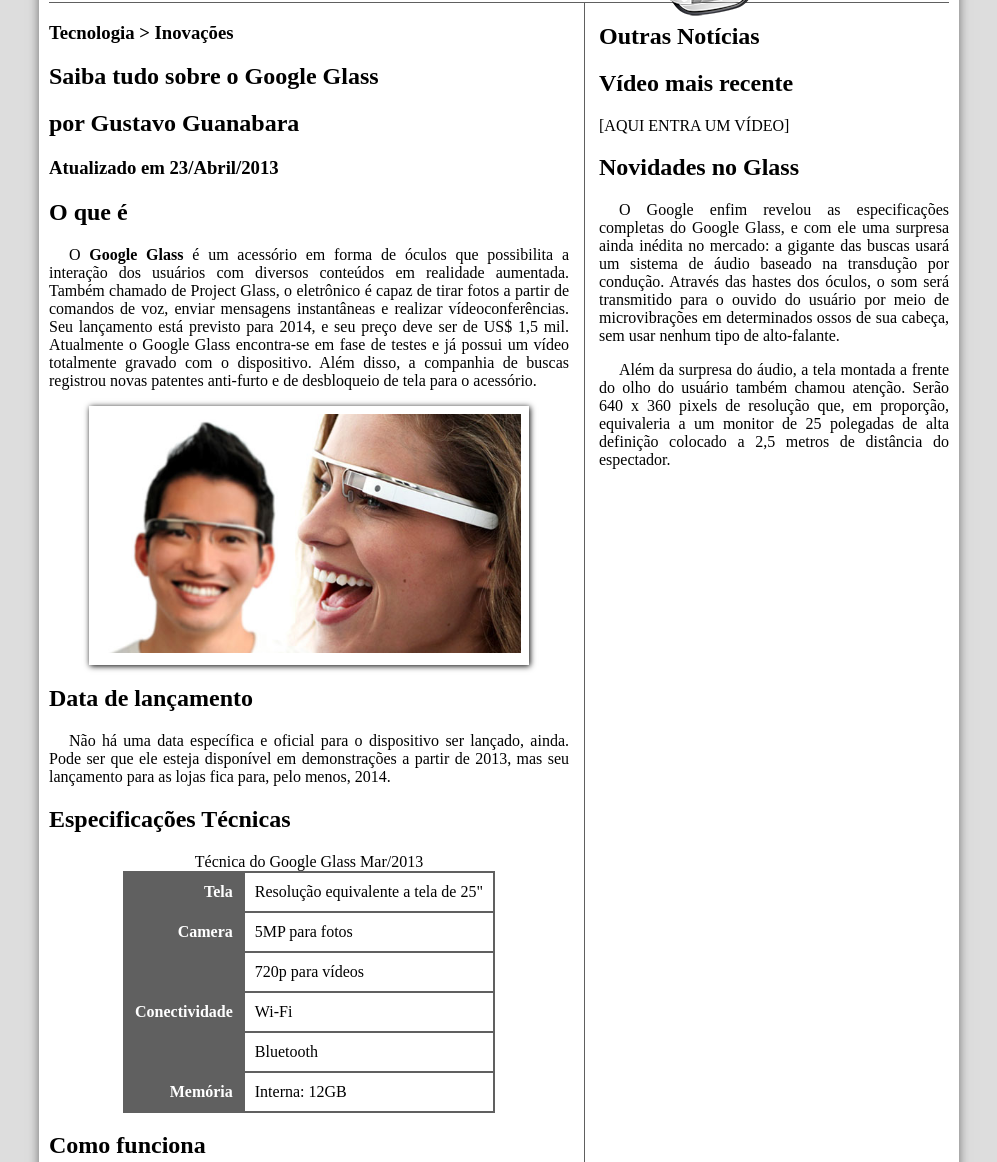
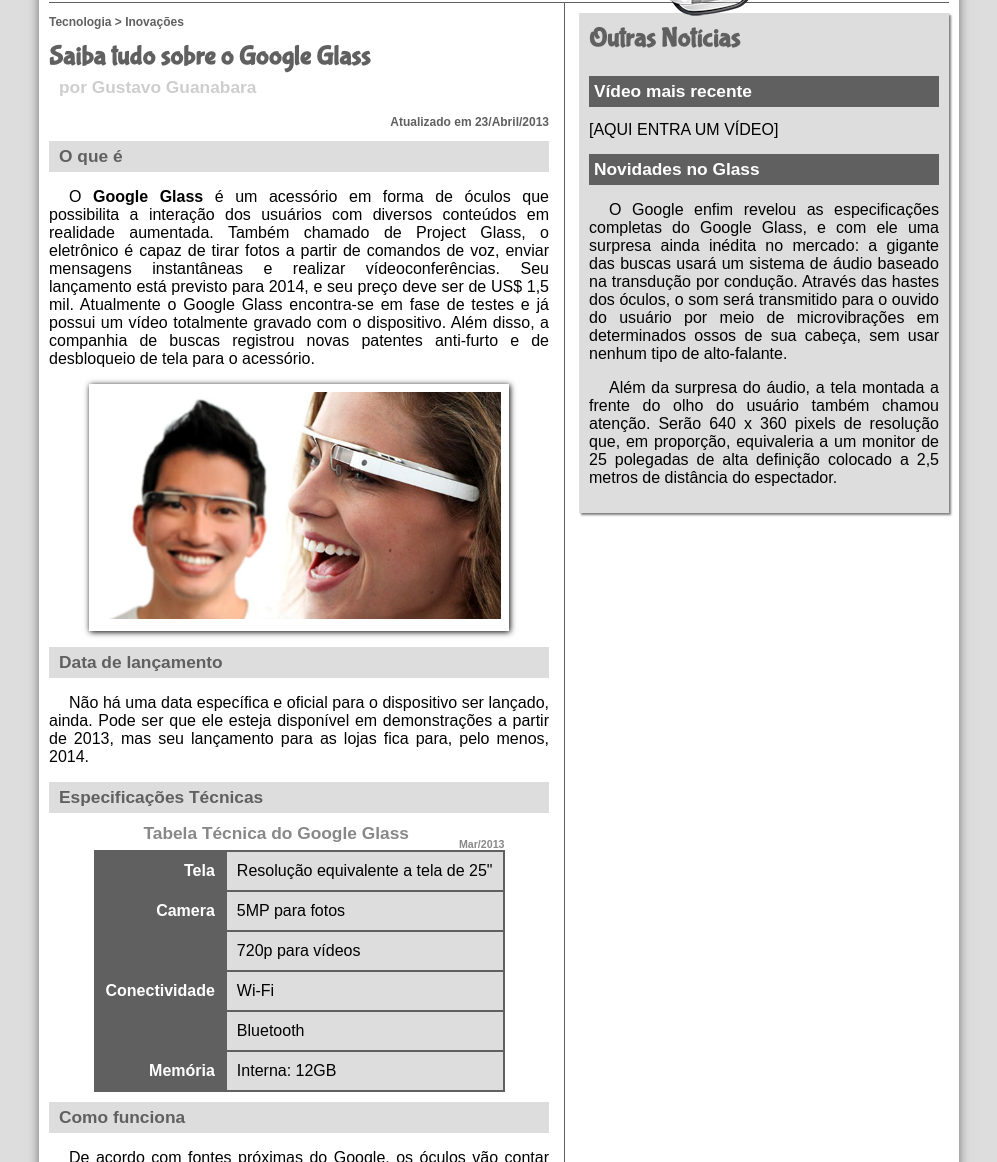
Before and after one commit to luandasm/glass-html5, a plain HTML site: page index.html in a window 1280 px wide. Shown: the part 173-1335 px from the top of the page, without its empty margins (141-1138 px from the left). Drawn offline with Linux system fonts and the light colour scheme.

Commit message:
tratamento da tabela e estilos

```diff
--- a/_css/estilo.css
+++ b/_css/estilo.css
@@ -2,11 +2,12 @@
 @import url('https://fonts.googleapis.com/css2?family=Titillium+Web:wght@200&display=swap');
 
 @font-face {
-    font-family: 'fonteLogo';
+    font-family: 'FonteLogo';
     src: url(../_fonts/bubblegum-sans-regular.otf);
 }
 
 body {
+    font-family: Arial, sans-serif;
     background-color: #dddddd;
     color: rgba(0, 0, 0, 1);
 }
@@ -25,6 +26,19 @@ p {
     text-indent: 20px;
 }
 
+/*links*/
+
+a {
+    color: #606060;
+    text-decoration: none;
+}
+
+a:hover {
+    text-decoration: underline;
+}
+
+/*cabecalho do site*/
+
 header#cabecalho img#icone {
     position: absolute;
     left: 780px;
@@ -38,7 +52,7 @@ header#cabecalho {
 }
 
 header#cabecalho h1 {
-    font-family: 'fonteLogo', sans-serif;
+    font-family: 'FonteLogo', sans-serif;
     font-size: 30pt;
     color: #606060;
     text-shadow: 1px 1px 1px rgba(0, 0, 0, .6);
@@ -125,12 +139,46 @@ nav#menu a:hover {
 
 section#corpo {
     display: block;
-    width: 520px;
+    width: 500px;
     float: left;
     border-right: 1px solid #606060;
     padding-right: 15px;
 
 }
+
+/*artigo*/
+
+article#noticia-principal h2 {
+    font-size: 13pt;
+    color: #606060;
+    background-color: #dddddd;
+    padding: 5px 0px 5px 10px;
+    margin: 10px 0px 10px 0px;
+}
+
+header#cabecalho-artigo h1 {
+    font-family: 'FonteLogo', sans-serif;
+    font-size: 20pt;
+    color: #606060;
+    margin-bottom: 0px;
+    margin-top: 0px;
+}
+
+header#cabecalho-artigo h2 {
+    font-size: 13pt;
+    color: #cecece;
+    background-color: #fff;
+    margin: 0px;
+}
+
+header#cabecalho-artigo h3 {
+    font-size: 12px;
+    color: #606060;
+}
+ .right {
+    text-align: right;
+ }
+/*tabela*/
 
 table#tabelaaspec {
     border: 1px solid #606060;
@@ -142,23 +190,60 @@ table#tabelaaspec {
 table#tabelaaspec td {
     border: 1px solid #606060;
     padding: 10px;
-
-
 }
 
 table#tabelaaspec td.text-align-right {
+    color: white;
+    background-color: #606060;
     text-align: right;
-    color: #ffffff;
-    background-color: #606060;
     vertical-align: top;
     font-weight: bold;
+}
+
+table#tabelaaspec td.text-align-left {
+    background-color:#dddddd;
+    text-align: left;
+}
+
+table#tabelaaspec caption {
+    color: #888;
+    font-size: 13pt;
+    font-weight: bolder;
+}
+
+table#tabelaaspec caption span {
+    display: block;
+    float: right;
+    color: #888;
+    font-size: 8pt;
+    margin-top: 15px;
+
 }
 
 aside#lateral {
     display: block;
     width: 350px;
     float: right;
+    background-color: #dddddd;
+    padding: 10px;
+    margin-top: 10px;
+    box-shadow: 2px 2px 2px rgba(0, 0, 0, .5);
 }
+
+aside#lateral h1 {
+    font-family: 'FonteLogo', sans-serif;
+    font-size: 20pt;
+    color: #606060;
+    margin-top: 0px;
+}
+
+aside#lateral h2 {
+    background-color: #606060;
+    font-size: 13pt;
+    color: white;
+    padding: 5px;
+}
+
 
 footer#rodape {
     clear: both;
--- a/index.html
+++ b/index.html
@@ -33,12 +33,15 @@
         </header>
 
         <section id="corpo">
+            <article id="noticia-principal">
+                <header id="cabecalho-artigo">
                     <hgroup>
                         <h3>Tecnologia > Inovações</h3>
                         <h1>Saiba tudo sobre o Google Glass</h1>
                         <h2>por Gustavo Guanabara</h2>
-                <h3>Atualizado em 23/Abril/2013</h3>
+                        <h3 class="right">Atualizado em 23/Abril/2013</h3>
                     </hgroup>
+                </header>
 
                 <h2>O que é</h2>
                 <p> O <b>Google Glass</b> é um acessório em forma de óculos que possibilita a interação dos usuários com diversos conteúdos em realidade aumentada. Também chamado de Project Glass, o eletrônico é capaz de tirar fotos a partir de comandos de voz, enviar mensagens instantâneas e realizar vídeoconferências. Seu lançamento está previsto para 2014, e seu preço deve ser de US$ 1,5 mil. Atualmente o Google Glass encontra-se em fase de testes e já possui um vídeo totalmente gravado com o dispositivo. Além disso, a companhia de buscas registrou novas patentes anti-furto e de desbloqueio de tela para o acessório.</p>
@@ -51,31 +54,30 @@
                         </figcaption>
                     </figure>
 
-            <h1>Data de lançamento</h1>
+                <h2>Data de lançamento</h2>
                 <p>Não há uma data específica e oficial para o dispositivo ser lançado, ainda. Pode ser que ele esteja disponível em demonstrações a partir de 2013, mas seu lançamento para as lojas fica para, pelo menos, 2014.</p>
 
-            <h1>Especificações Técnicas</h1>
+                <h2>Especificações Técnicas</h2>
 
                 <table id="tabelaaspec">
-            <caption>Técnica do Google Glass Mar/2013</caption>
+                    <caption>Tabela Técnica do Google Glass <span>Mar/2013</span></caption>
 
-            <tr><td class="text-align-right">Tela</td><td>Resolução equivalente a tela de 25"</td></tr>
-            <tr><td rowspan="2" class="text-align-right">Camera </td> <td>5MP para fotos </td></tr>
-            <tr><td>720p para vídeos</td></tr>
-            <tr><td rowspan="2" class="text-align-right">Conectividade</td><td> Wi-Fi</td></tr>
-            <tr><td>Bluetooth</td></tr>
-            <tr><td class="text-align-right">Memória</td><td> Interna: 12GB</td></tr>
-
+                    <tr><td class="text-align-right">Tela</td><td class="text-align-left">Resolução equivalente a tela de 25"</td></tr>
+                    <tr><td rowspan="2" class="text-align-right">Camera</td><td class="text-align-left">5MP para fotos </td></tr>
+                    <tr><td class="text-align-left">720p para vídeos</td></tr>
+                    <tr><td rowspan="2" class="text-align-right">Conectividade</td><td class="text-align-left"> Wi-Fi</td></tr>
+                    <tr><td class="text-align-left">Bluetooth</td></tr>
+                    <tr><td class="text-align-right">Memória</td><td class="text-align-left"> Interna: 12GB</td></tr>
                 </table>
 
-            <h1>Como funciona</h1>
+                <h2>Como funciona</h2>
                 <p>De acordo com fontes próximas do Google, os óculos vão contar com uma pequena tela de LCD ou AMOLED na parte superior e em frente aos olhos do usuário. Com o uso de uma câmera e GPS, você pode se situar, assim como selecionar opções com o movimento da cabeça</p>
 
-            <h1>O que você pode fazer com o Google Glasses</h1>
+                <h2>O que você pode fazer com o Google Glasses</h2>
                 <p>O vídeo de divulgação do Google mostra que você pode se transformar em uma espécie de “super-humano”, já que o aparelho pode indicar a quantos metros você está de seu destino, se o metrô está aberto ou fechado, mostrar o clima, agenda e até mesmo permitir que você marque encontros apenas com comandos de voz.</p>
 
                 [AQUI ENTRA UM VÍDEO]
-
+            </article>
         </section>
 
         <aside id="lateral">
@@ -84,7 +86,7 @@
 
             [AQUI ENTRA UM VÍDEO]
 
-            <h1>Novidades no Glass</h1>
+            <h2>Novidades no Glass</h2>
             <p>O Google enfim revelou as especificações completas do Google Glass, e com ele uma surpresa ainda inédita no mercado: a gigante das buscas usará um sistema de áudio baseado na transdução por condução. Através das hastes dos óculos, o som será transmitido para o ouvido do usuário por meio de microvibrações em determinados ossos de sua cabeça, sem usar nenhum tipo de alto-falante.</p>
 
             <p>Além da surpresa do áudio, a tela montada a frente do olho do usuário também chamou atenção. Serão 640 x 360 pixels de resolução que, em proporção, equivaleria a um monitor de 25 polegadas de alta definição colocado a 2,5 metros de distância do espectador.</p>
```
Lines whose indentation alone changed are shown as unchanged.
